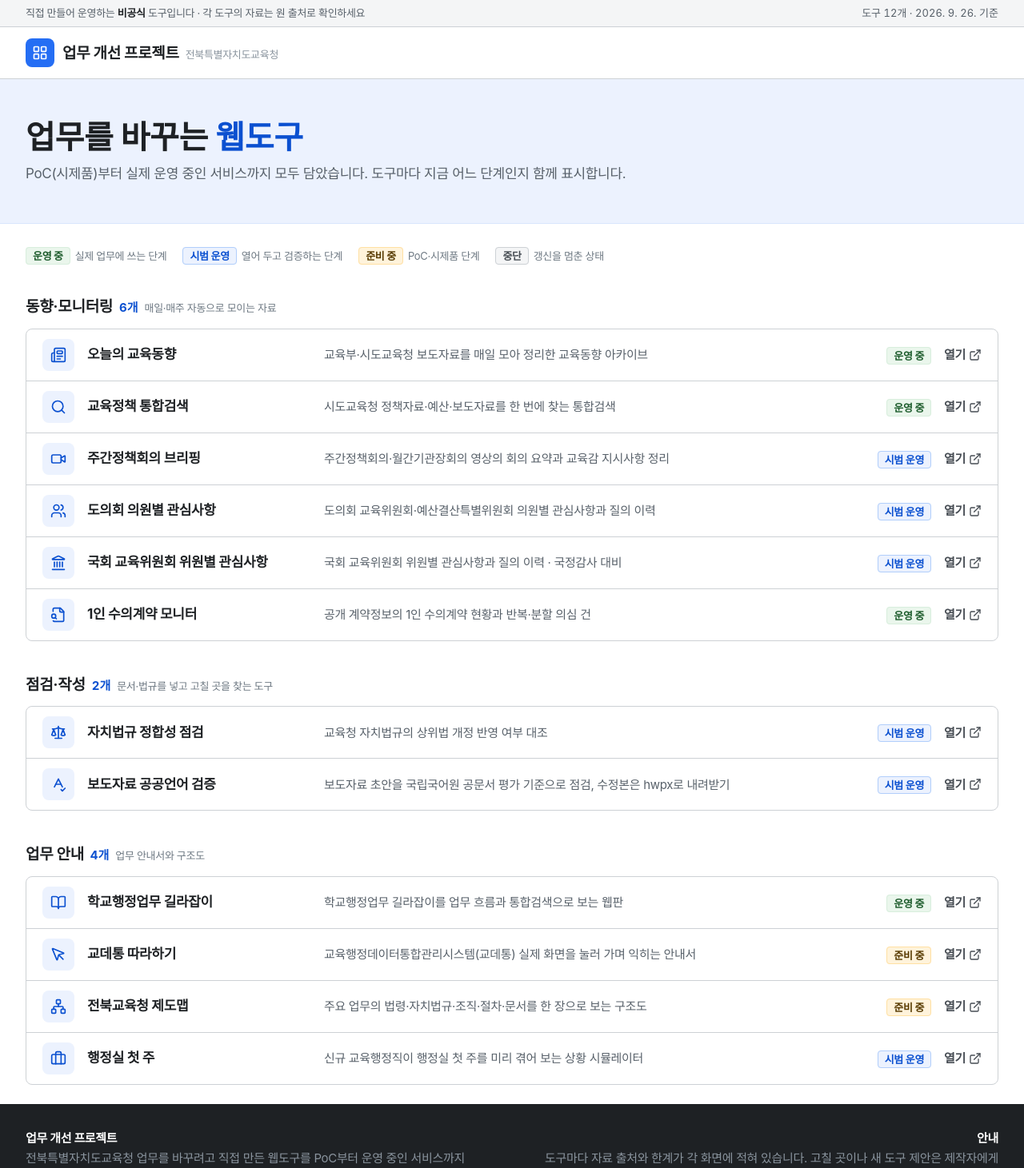
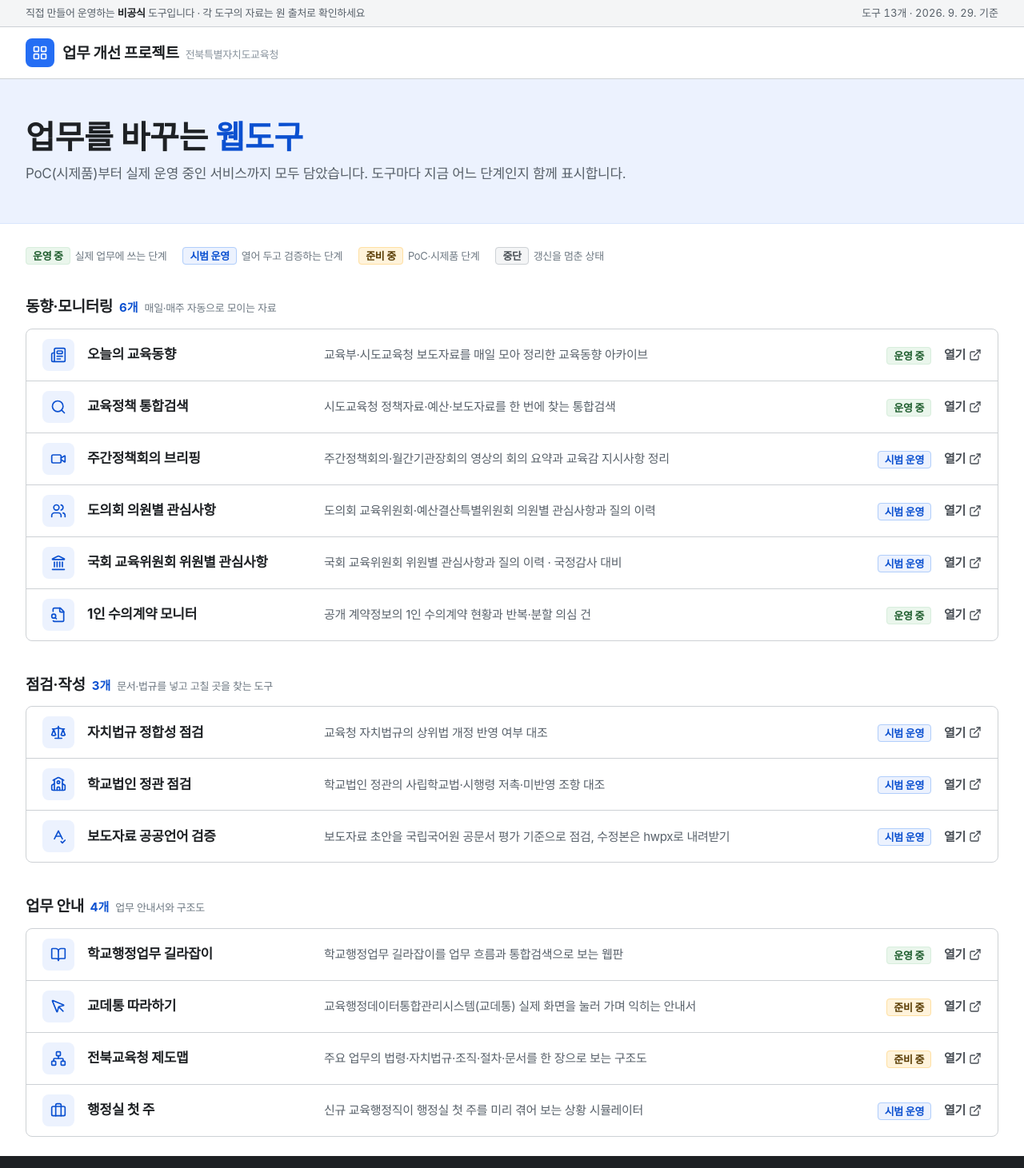
Before and after one commit to kain9012-bit/kain9012-bit.github.io, a React (Vite) app: page / in a window 1280 px wide. Shown: the top 1461 px of the page at 80% size. Built offline with nearby package versions, Linux system fonts and the light colour scheme; a web font is replaced by a local one.

Commit message:
학교법인 정관 점검 추가

```diff
--- a/src/components/ToolCard.tsx
+++ b/src/components/ToolCard.tsx
@@ -1,7 +1,7 @@
 import React from 'react';
 import {
   BookOpen, Briefcase, Landmark, Code, ExternalLink, FileSearch, MousePointer, Network, Newspaper,
-  Presentation, Scale, Search, SpellCheck, Users, Video, Wrench,
+  Presentation, Scale, School, Search, SpellCheck, Users, Video, Wrench,
 } from 'lucide-react';
 import type { Status, Tool } from '../types';
 import { Badge } from './Ui';
@@ -9,7 +9,7 @@ import { Badge } from './Ui';
 const ICONS: Record<string, React.FC<{ className?: string }>> = {
   'book-open': BookOpen, briefcase: Briefcase, code: Code, 'file-search': FileSearch,
   'mouse-pointer': MousePointer, network: Network, newspaper: Newspaper,
-  presentation: Presentation, scale: Scale, search: Search, 'spell-check': SpellCheck,
+  presentation: Presentation, scale: Scale, school: School, search: Search, 'spell-check': SpellCheck,
   users: Users, video: Video, landmark: Landmark,
 };
 
--- a/src/data/tools.json
+++ b/src/data/tools.json
@@ -1,5 +1,5 @@
 {
-  "updated": "2026-09-26",
+  "updated": "2026-09-29",
   "statuses": [
     {
       "id": "live",
@@ -108,6 +108,15 @@
       "url": "https://jbe-ordinance-check.vercel.app"
     },
     {
+      "id": "private-school",
+      "category": "check",
+      "status": "pilot",
+      "icon": "school",
+      "name": "학교법인 정관 점검",
+      "desc": "학교법인 정관의 사립학교법·시행령 저촉·미반영 조항 대조",
+      "url": "https://jbe-private-school-articles.vercel.app"
+    },
+    {
       "id": "press-release",
       "category": "check",
       "status": "pilot",
```
